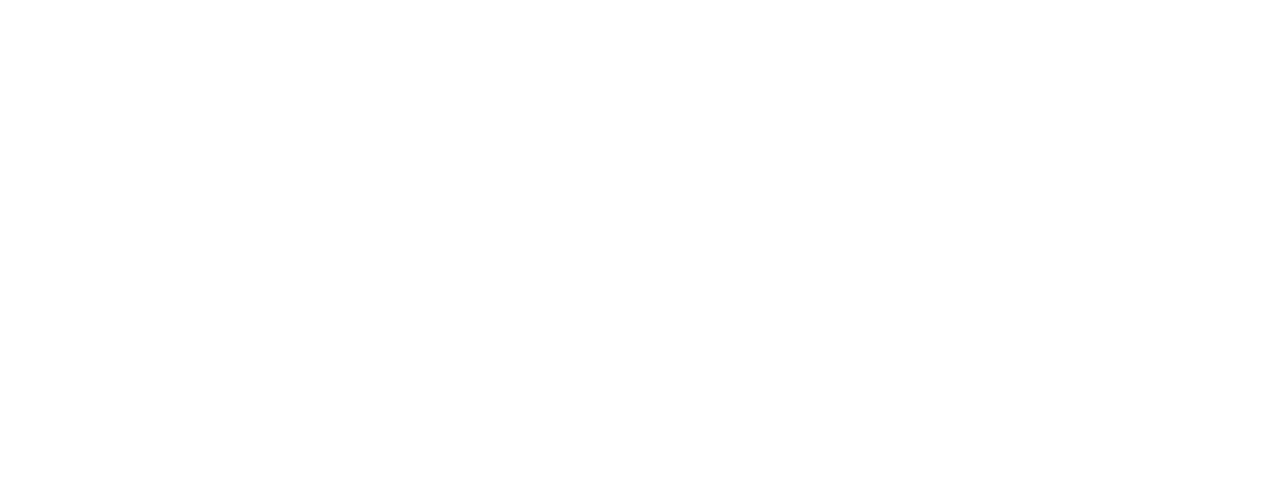
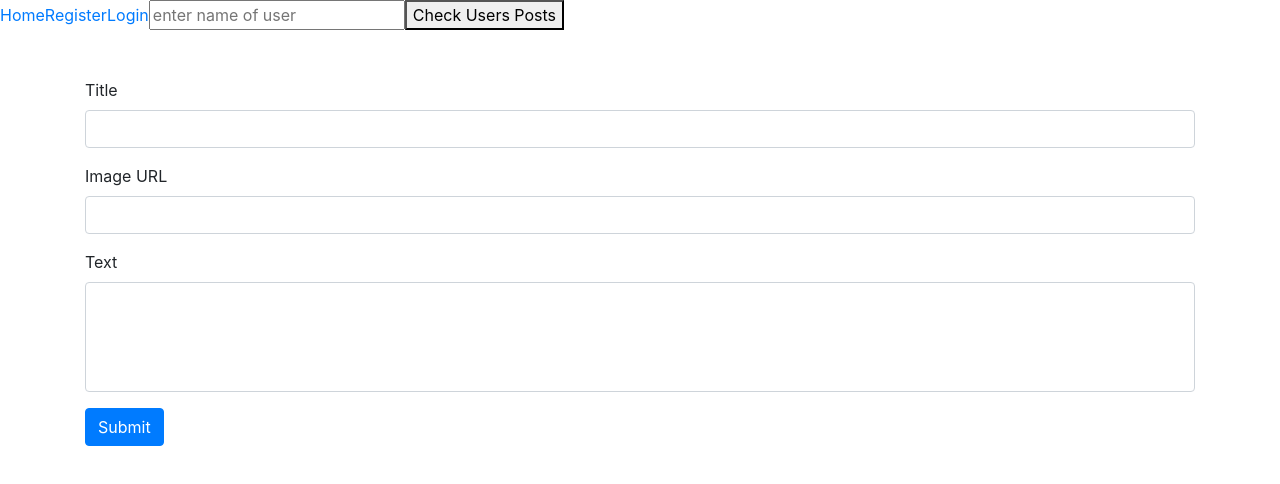
Before and after one commit to DominykasDriu/vue-exam, a Vue app: page /create in a window 1280 px wide. Shown: the top 484 px of the page. Built offline with nearby package versions, Linux system fonts and the light colour scheme.

Commit message:
add create view logic

```diff
--- a/src/components/Header.vue
+++ b/src/components/Header.vue
@@ -4,6 +4,7 @@
       <router-link to="/">Home</router-link>
       <router-link v-if="!loggedIn" to="/register">Register</router-link>
       <router-link v-if="!loggedIn" to="/login">Login</router-link>
+      <router-link v-if="loggedIn" to="/create">Create new post</router-link>
       <input type="text" placeholder="enter name of user" />
       <button>Check Users Posts</button>
     </nav>
--- a/src/views/Create.vue
+++ b/src/views/Create.vue
@@ -1,11 +1,77 @@
 <template>
-  <main>
-
-  </main>
+  <div>
+    <Header/>
+    <main class="container mt-5">
+      <form @submit.prevent="handleSubmit">
+        <div class="form-group">
+          <label for="title">Title</label>
+          <input type="text" class="form-control" id="title" v-model="title">
+        </div>
+        <div class="form-group">
+          <label for="image">Image URL</label>
+          <input type="text" class="form-control" id="image" v-model="image">
+        </div>
+        <div class="form-group">
+          <label for="body">Text</label>
+          <textarea style="resize: none" class="form-control" id="body" rows="4" v-model="body"></textarea>
+        </div>
+        <button type="submit" class="btn btn-primary">Submit</button>
+      </form>
+      <div v-if="message" class="alert alert-info mt-4" role="alert">
+        {{message}}
+      </div>
+    </main>
+  </div>
 </template>
 
 <script>
+import Header from '../components/Header.vue'
 export default {
-
+  name: 'Create',
+  components: { Header },
+  data() {
+    return {
+      title: null,
+      image: null,
+      body: null,
+      message: null
+    }
+  },
+  methods: {
+    handleSubmit() {
+      const user = JSON.parse(localStorage.getItem('blogUser'))
+      if (user) {
+        if (this.title && this.body && this.image) {
+          fetch('http://167.99.138.67:1111/createpost', {
+          method: 'POST',
+          headers: {
+            'Content-type': 'application/json'
+          },
+          body: JSON.stringify({
+            secretKey: user.key,
+            title: this.title,
+            image: this.image,
+            description: this.body
+          })
+          })
+          .then(res => res.json())
+          .then(data => {
+            if (data.success) {
+              this.title = ''
+              this.image = ''
+              this.body = ''
+            }
+            this.message = data.message
+          })
+          .catch(e => console.log(e))
+        } else {
+          this.message = 'There can be no empty fields!'
+        }
+      } else {
+        alert('You need to log in before creating post!')
+        this.$router.push('/login')
+      }
+    }
+  }
 }
 </script>
```
